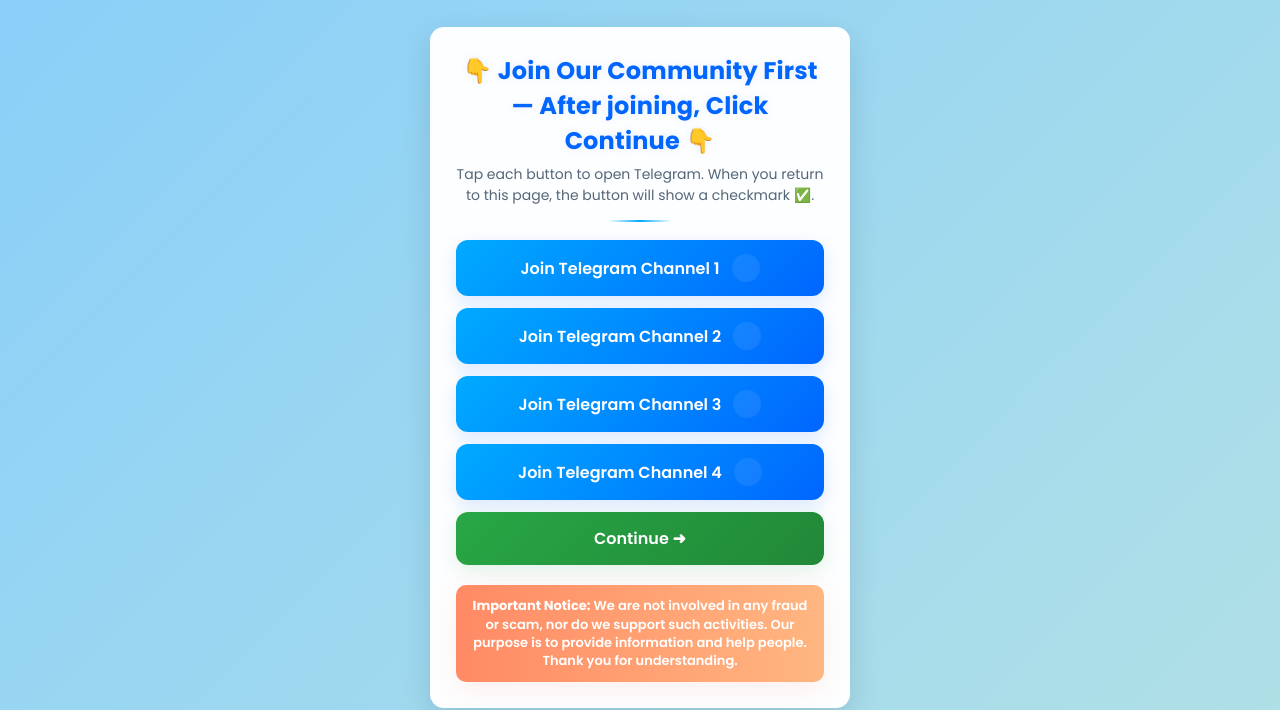
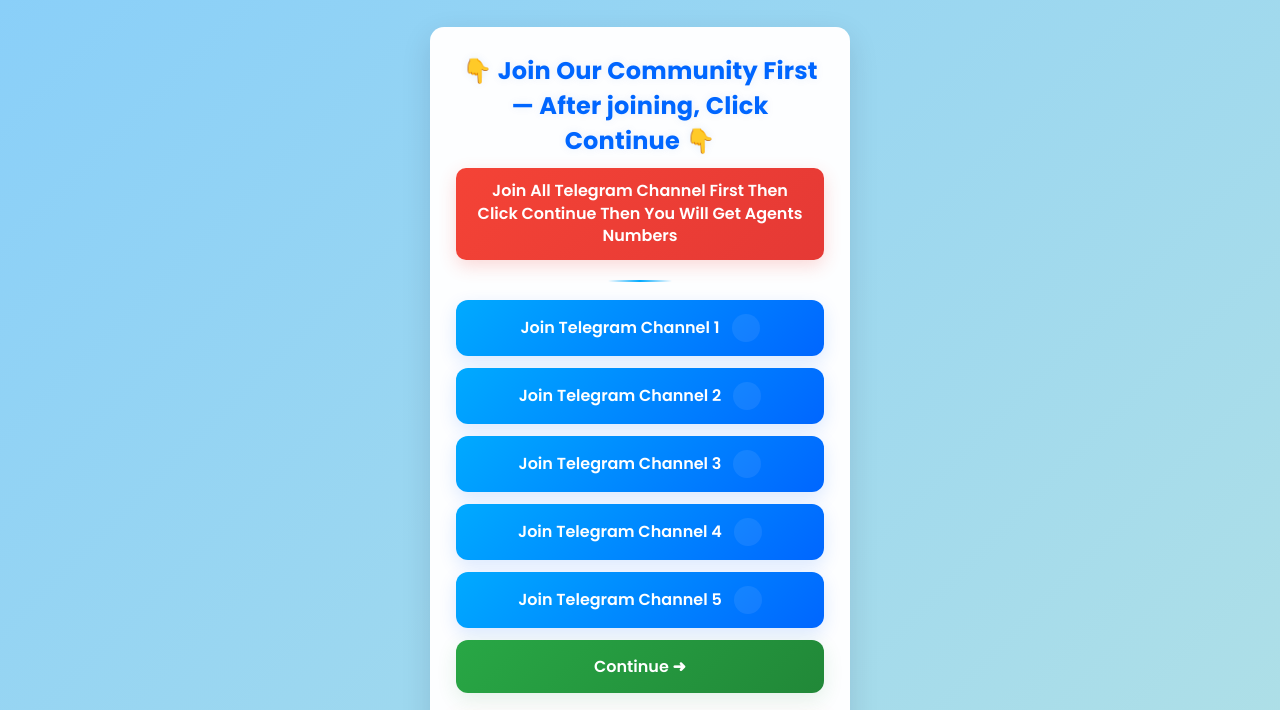
Before and after one commit to facbookin142/New-loot, a plain HTML site: page index.html in a window 1280 px wide. Shown: the part 159-869 px from the top of the page. Drawn offline with Linux system fonts and the light colour scheme.

Commit message:
Update index.html

```diff
--- a/index.html
+++ b/index.html
@@ -14,17 +14,19 @@
     --primary-gradient: linear-gradient(135deg, #00aaff, #0066ff);
     --secondary-gradient: linear-gradient(135deg, #0ea45d, #0b8a4d);
     --continue-gradient: linear-gradient(135deg, #28a745, #218838);
-    --header-text-color: #2c3e50; /* गहरा रंग */
-    --profit-text-color: var(--green2); /* हरा रंग */
+    --header-text-color: #2c3e50;
+    --profit-text-color: var(--green2);
+    --highlight-bg: linear-gradient(135deg, #f44336, #e53935);
+    --highlight-text: #ffffff;
   }
   *{box-sizing:border-box}
   body{
     margin:0;
     min-height:100vh;
     display:flex;
-    flex-direction: column; /* ताकि हेडर ऊपर रहे */
+    flex-direction: column;
     align-items:center;
-    justify-content:flex-start; /* कंटेंट ऊपर से शुरू हो */
+    justify-content:flex-start;
     background: linear-gradient(135deg,#87cefa 0%, #b0e0e6 100%);
     font-family: 'Poppins', sans-serif;
     padding:20px;
@@ -33,12 +35,12 @@
 
   .header-container {
     text-align: center;
-    margin-bottom: 30px; /* कार्ड से दूरी */
+    margin-bottom: 30px;
   }
 
   .header-title {
     color: var(--header-text-color);
-    font-size: 32px; /* बड़ा फ़ॉन्ट */
+    font-size: 32px;
     font-weight: 700;
     margin-bottom: 8px;
     letter-spacing: 0.5px;
@@ -47,7 +49,7 @@
 
   .header-subtitle {
     color: var(--profit-text-color);
-    font-size: 24px; /* थोड़ा छोटा पर ध्यान खींचने वाला */
+    font-size: 24px;
     font-weight: 600;
     margin-top: 0;
     letter-spacing: 0.3px;
@@ -70,18 +72,25 @@
 
   .title{
     color:var(--blue2);
-    font-size:24px; /* Increased font size */
+    font-size:24px;
     font-weight:700;
     margin:0 0 6px 0;
     text-shadow: 0 0 8px rgba(0,102,204,0.1);
-    letter-spacing:0.2px; /* Added letter spacing */
+    letter-spacing:0.2px;
   }
-  .subtitle{
-    color:#556677; /* Softer subtitle color */
-    font-size:14px;
-    margin:0 0 14px 0;
-    font-weight: 400; /* Lighter weight for subtitle */
+
+  .highlighted-subtitle {
+    font-size: 16px;
+    font-weight: 600;
+    color: var(--highlight-text);
+    background: var(--highlight-bg);
+    padding: 12px 18px;
+    border-radius: 10px;
+    margin: 10px 0 20px 0;
+    line-height: 1.4;
+    box-shadow: 0 6px 18px rgba(244, 67, 54, 0.2);
   }
+
   .divider{
     height:2px; width:64px; margin:8px auto 18px; border-radius:2px;
     background: linear-gradient(90deg, transparent, var(--blue1), transparent);
@@ -94,11 +103,11 @@
     gap:12px;
     text-decoration:none;
     color:#fff;
-    padding:14px 18px; /* Increased padding */
-    margin:12px 0; /* Increased margin */
-    border-radius:12px; /* Slightly larger border-radius */
+    padding:14px 18px;
+    margin:12px 0;
+    border-radius:12px;
     font-weight:600;
-    font-size:16px; /* Increased font size */
+    font-size:16px;
     box-shadow: 0 6px 18px rgba(0,102,255,0.14);
     transition: transform .16s ease, box-shadow .16s ease, background .2s ease;
     user-select:none;
@@ -115,9 +124,9 @@
 
   .btn .label{display:inline-block}
   .btn .check{
-    width:28px; height:28px; border-radius:50%; /* Larger check icon */
+    width:28px; height:28px; border-radius:50%;
     display:inline-flex; align-items:center; justify-content:center;
-    font-weight:800; font-size:16px; /* Larger font size */
+    font-weight:800; font-size:16px;
     color:transparent; background:rgba(255,255,255,0.08);
     transition: all .28s cubic-bezier(.2,.9,.25,1);
     box-shadow: none;
@@ -148,7 +157,7 @@
     font-size:13px;
     background: linear-gradient(90deg,#ff8a65,#ffb681);
     color:#ffffff;
-    padding:12px 14px; /* Increased padding */
+    padding:12px 14px;
     border-radius:10px;
     box-shadow: 0 8px 26px rgba(255,140,101,0.12);
     line-height:1.4;
@@ -167,17 +176,18 @@
     .header-title { font-size: 28px; }
     .header-subtitle { font-size: 20px; }
     .header-container { margin-bottom: 20px; }
+    .highlighted-subtitle { font-size: 14px; }
   }
 </style>
 </head>
 <body>
   <div class="header-container">
-    <h1 class="header-title">Youtube UPI 150₹ Agents</h1>
+    <h1 class="header-title">Money Transfer Agents</h1>
     <p class="header-subtitle">1000₹ Profite</p>
   </div>
   <main class="card" role="main" aria-labelledby="title">
     <h1 id="title" class="title">👇 Join Our Community First — After joining, Click Continue 👇</h1>
-    <p class="subtitle">Tap each button to open Telegram. When you return to this page, the button will show a checkmark ✅.</p>
+    <p class="highlighted-subtitle">Join All Telegram Channel First Then Click Continue Then You Will Get Agents Numbers</p>
     <div class="divider" aria-hidden="true"></div>
 
     <a id="btn1" class="btn primary" href="https://t.me/+3t2rF83CNHI1OWRl" target="_blank" rel="noopener noreferrer" data-key="joined1" aria-label="Join Telegram Channel 1">
@@ -185,18 +195,23 @@
       <span class="check" aria-hidden="true">✓</span>
     </a>
 
-    <a id="btn2" class="btn primary" href="https://t.me/+mwKUsKcpTws4MzA9" target="_blank" rel="noopener noreferrer" data-key="joined2" aria-label="Join Telegram Channel 2">
+    <a id="btn2" class="btn primary" href="https://t.me/+9SjQyYa8xGljYWFl" target="_blank" rel="noopener noreferrer" data-key="joined2" aria-label="Join Telegram Channel 2">
       <span class="label">Join Telegram Channel 2</span>
       <span class="check" aria-hidden="true">✓</span>
     </a>
 
-    <a id="btn3" class="btn primary" href="https://t.me/+hz9qkITG-sJmODJl" target="_blank" rel="noopener noreferrer" data-key="joined3" aria-label="Join Telegram Channel 3">
+    <a id="btn3" class="btn primary" href="https://t.me/+95fg7ThpOEQ2ZWY1" target="_blank" rel="noopener noreferrer" data-key="joined3" aria-label="Join Telegram Channel 3">
       <span class="label">Join Telegram Channel 3</span>
       <span class="check" aria-hidden="true">✓</span>
     </a>
 
-    <a id="btn4" class="btn primary" href="https://t.me/+95fg7ThpOEQ2ZWY1" target="_blank" rel="noopener noreferrer" data-key="joined4" aria-label="Join Telegram Channel 4">
+    <a id="btn4" class="btn primary" href="https://t.me/+p5IO1C07hK43MmQ1" target="_blank" rel="noopener noreferrer" data-key="joined4" aria-label="Join Telegram Channel 4">
       <span class="label">Join Telegram Channel 4</span>
+      <span class="check" aria-hidden="true">✓</span>
+    </a>
+
+    <a id="btn5" class="btn primary" href="https://t.me/+YubGRUKOxr9kZWJl" target="_blank" rel="noopener noreferrer" data-key="joined5" aria-label="Join Telegram Channel 5">
+      <span class="label">Join Telegram Channel 5</span>
       <span class="check" aria-hidden="true">✓</span>
     </a>
 
@@ -223,10 +238,12 @@
   const KEY2 = 'joined2';
   const KEY3 = 'joined3';
   const KEY4 = 'joined4';
+  const KEY5 = 'joined5';
   const btn1 = document.getElementById('btn1');
   const btn2 = document.getElementById('btn2');
   const btn3 = document.getElementById('btn3');
   const btn4 = document.getElementById('btn4');
+  const btn5 = document.getElementById('btn5');
   const continueBtn = document.getElementById('continueBtn');
 
   // Helper: mark as joined in UI
@@ -244,10 +261,12 @@
     const a2 = localStorage.getItem(KEY2) === '1';
     const a3 = localStorage.getItem(KEY3) === '1';
     const a4 = localStorage.getItem(KEY4) === '1';
+    const a5 = localStorage.getItem(KEY5) === '1';
     if(a1) setJoinedUI(btn1);
     if(a2) setJoinedUI(btn2);
     if(a3) setJoinedUI(btn3);
     if(a4) setJoinedUI(btn4);
+    if(a5) setJoinedUI(btn5);
   }
 
   // On click: set storage BEFORE leaving the page to open Telegram
@@ -264,6 +283,7 @@
   attachClickMark(btn2, KEY2);
   attachClickMark(btn3, KEY3);
   attachClickMark(btn4, KEY4);
+  attachClickMark(btn5, KEY5);
 
   // New logic for the Continue button
   continueBtn.addEventListener('click', function(event){
@@ -274,8 +294,9 @@
     const a2 = localStorage.getItem(KEY2) === '1';
     const a3 = localStorage.getItem(KEY3) === '1';
     const a4 = localStorage.getItem(KEY4) === '1';
+    const a5 = localStorage.getItem(KEY5) === '1';
 
-    if(a1 && a2 && a3 && a4){
+    if(a1 && a2 && a3 && a4 && a5){
       // All channels joined, so redirect the user
       window.location.href = continueBtn.href;
     } else {
```
